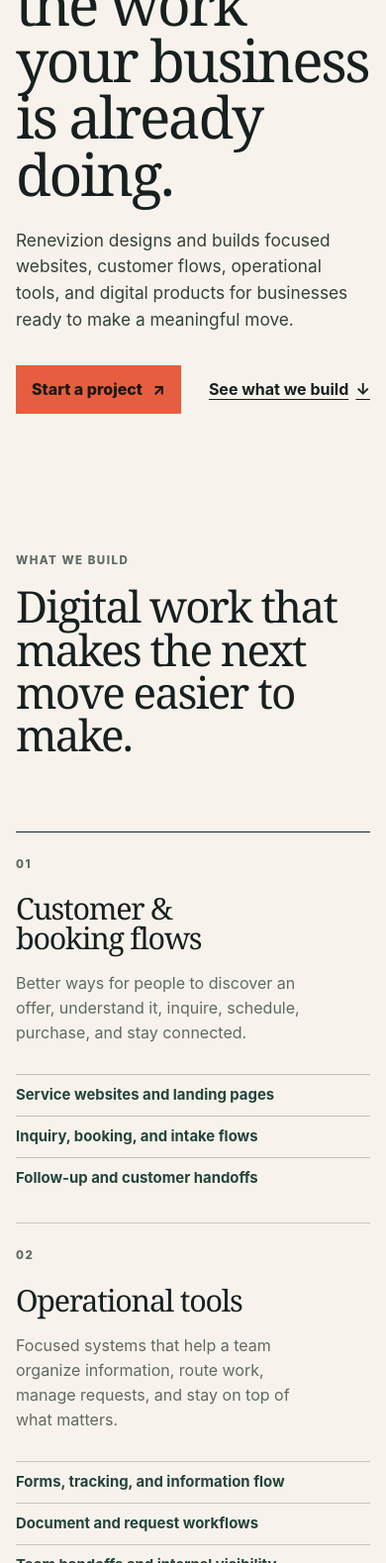
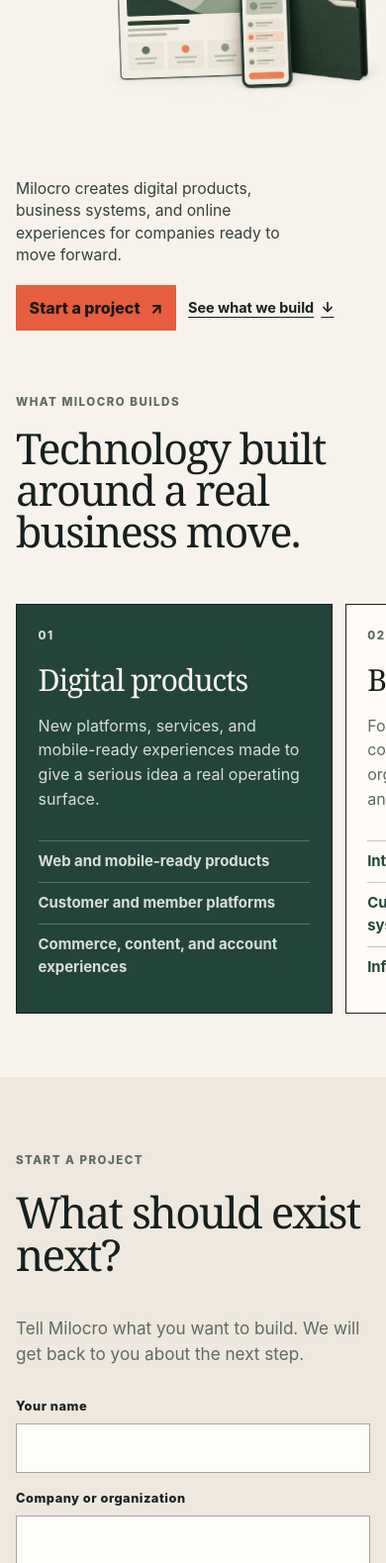
Before and after one commit to Renevizion/Renevizion.github.io, a plain HTML site: page index.html in a window 390 px wide. Shown: the part 339-1918 px from the top of the page at 99% size. Drawn offline with Linux system fonts and the light colour scheme.

Commit message:
Rebrand homepage as Milocro technology company

```diff
--- a/index.html
+++ b/index.html
@@ -3,10 +3,9 @@
 <head>
   <meta charset="utf-8">
   <meta name="viewport" content="width=device-width, initial-scale=1">
-  <meta name="description" content="Renevizion designs and builds focused websites, customer flows, operational tools, and digital products for businesses ready to make a meaningful move.">
+  <meta name="description" content="Milocro creates digital products, business systems, and online experiences for companies ready to move forward.">
   <meta name="theme-color" content="#f7f3ec">
-  <link rel="canonical" href="https://renevizion.github.io/">
-  <title>Renevizion — Digital Systems for Real Business Work</title>
+  <title>Milocro — Technology Company</title>
   <link rel="stylesheet" href="styles.css">
 </head>
 <body>
@@ -14,13 +13,12 @@
 
   <header class="site-header">
     <div class="shell nav-wrap">
-      <a class="brand" href="#top" aria-label="Renevizion home">
-        <span class="brand-mark">R</span>
-        <span>Rene<br>vizion</span>
+      <a class="brand" href="#top" aria-label="Milocro home">
+        <span class="brand-mark">M</span>
+        <span>Milo<br>cro</span>
       </a>
       <nav class="nav" aria-label="Primary navigation">
-        <a href="#build">What we build</a>
-        <a href="#fit">Where we help</a>
+        <a href="#build">What Milocro builds</a>
         <a class="nav-contact" href="#contact">Start a project <span aria-hidden="true">↗</span></a>
       </nav>
     </div>
@@ -28,11 +26,16 @@
 
   <main id="main">
     <section class="hero" id="top">
-      <div class="shell hero-grid hero-grid-single">
-        <div>
-          <p class="eyebrow">Renevizion · Digital Product &amp; Systems Studio</p>
-          <h1>Build a better system for the work your business is already doing.</h1>
-          <p class="hero-copy">Renevizion designs and builds focused websites, customer flows, operational tools, and digital products for businesses ready to make a meaningful move.</p>
+      <div class="shell hero-grid">
+        <div class="hero-intro">
+          <p class="eyebrow">Milocro · Technology Company</p>
+          <h1>Build what your next move needs.</h1>
+        </div>
+        <figure class="hero-art">
+          <img src="assets/renevizion-hero-studio.png" alt="Illustration of a website, customer interaction, and organized operational workspace">
+        </figure>
+        <div class="hero-details">
+          <p class="hero-copy">Milocro creates digital products, business systems, and online experiences for companies ready to move forward.</p>
           <div class="button-row">
             <a class="button button-primary" href="#contact">Start a project <span aria-hidden="true">↗</span></a>
             <a class="text-link" href="#build">See what we build <span aria-hidden="true">↓</span></a>
@@ -44,68 +47,39 @@
     <section class="section" id="build">
       <div class="shell">
         <div class="section-heading">
-          <p class="eyebrow">What we build</p>
-          <h2>Digital work that makes the next move easier to make.</h2>
+          <p class="eyebrow">What Milocro builds</p>
+          <h2>Technology built around a real business move.</h2>
         </div>
         <div class="service-grid">
           <article class="service-card">
             <p class="card-index">01</p>
-            <h3>Customer &amp; booking flows</h3>
-            <p>Better ways for people to discover an offer, understand it, inquire, schedule, purchase, and stay connected.</p>
+            <h3>Digital products</h3>
+            <p>New platforms, services, and mobile-ready experiences made to give a serious idea a real operating surface.</p>
             <ul>
-              <li>Service websites and landing pages</li>
-              <li>Inquiry, booking, and intake flows</li>
-              <li>Follow-up and customer handoffs</li>
+              <li>Web and mobile-ready products</li>
+              <li>Customer and member platforms</li>
+              <li>Commerce, content, and account experiences</li>
             </ul>
           </article>
           <article class="service-card">
             <p class="card-index">02</p>
-            <h3>Operational tools</h3>
-            <p>Focused systems that help a team organize information, route work, manage requests, and stay on top of what matters.</p>
+            <h3>Business systems</h3>
+            <p>Focused technology that gives a company a stronger way to organize work, move information, and keep momentum.</p>
             <ul>
-              <li>Forms, tracking, and information flow</li>
-              <li>Document and request workflows</li>
-              <li>Team handoffs and internal visibility</li>
+              <li>Internal tools and operating systems</li>
+              <li>Customer, booking, and intake systems</li>
+              <li>Information, requests, and handoffs</li>
             </ul>
           </article>
           <article class="service-card">
             <p class="card-index">03</p>
-            <h3>Products &amp; new offers</h3>
-            <p>Digital products, service extensions, and launch-ready experiences built to turn a serious idea into a useful first version.</p>
+            <h3>Digital experiences</h3>
+            <p>Websites and online paths that make an offer clearer, a next step easier, and a company more ready to be found.</p>
             <ul>
-              <li>Offer and product experience design</li>
-              <li>Prototypes and working first versions</li>
-              <li>Commerce, content, and launch paths</li>
+              <li>Websites and service platforms</li>
+              <li>Customer-facing paths and touchpoints</li>
+              <li>Launch-ready digital presence</li>
             </ul>
-          </article>
-        </div>
-      </div>
-    </section>
-
-    <section class="section focus-section" id="fit">
-      <div class="shell">
-        <div class="section-heading focus-heading">
-          <p class="eyebrow">Where we help</p>
-          <h2>For the business move that deserves better than a patch.</h2>
-        </div>
-        <div class="focus-grid">
-          <article class="focus-card active-card">
-            <div class="focus-card-topline">
-              <p class="card-index">Customer-facing</p>
-              <span class="status-dot">Make it easier to act</span>
-            </div>
-            <h3>Make the digital front door work harder.</h3>
-            <p class="product-subtitle">The offer needs a stronger way to get found, understood, and acted on.</p>
-            <p>We build the pages, paths, and touchpoints that help interest turn into a real next step.</p>
-          </article>
-          <article class="focus-card">
-            <div class="focus-card-topline">
-              <p class="card-index">Operational</p>
-              <span class="status-muted">Make the work easier to run</span>
-            </div>
-            <h3>Give the team a better system to work in.</h3>
-            <p class="product-subtitle">The work needs a clearer place for requests, information, decisions, and follow-through.</p>
-            <p>We build the focused tools and working flows that make a recurring process easier to run.</p>
           </article>
         </div>
       </div>
@@ -115,10 +89,10 @@
       <div class="shell contact-layout">
         <div>
           <p class="eyebrow">Start a project</p>
-          <h2>What would be worth making easier, clearer, or stronger?</h2>
+          <h2>What should exist next?</h2>
         </div>
         <div class="contact-actions">
-          <p>Tell us what you are trying to improve or build. We will get back to you about whether Renevizion is the right fit for the work.</p>
+          <p>Tell Milocro what you want to build. We will get back to you about the next step.</p>
           <form class="review-form" id="review-form" novalidate>
             <div class="form-row">
               <label for="inquiry-name">Your name</label>
@@ -133,11 +107,11 @@
               <input id="inquiry-email" name="email" type="email" autocomplete="email" required>
             </div>
             <div class="form-row form-row-wide">
-              <label for="inquiry-problem">What are you trying to improve or build?</label>
-              <textarea id="inquiry-problem" name="problem" rows="5" required placeholder="For example: a website that is not turning interest into inquiries, a manual process that is getting harder to run, or a new offer that needs a usable first version."></textarea>
+              <label for="inquiry-problem">What are you looking to build?</label>
+              <textarea id="inquiry-problem" name="problem" rows="5" required placeholder="A product, platform, system, or digital experience."></textarea>
             </div>
             <button class="button button-primary" type="submit">Start the conversation <span aria-hidden="true">↗</span></button>
-            <p class="form-note" id="form-note">This opens a pre-filled email to Renevizion. Your information stays on your device until you choose to send it.</p>
+            <p class="form-note" id="form-note">This opens a pre-filled email to Milocro. Your information stays on your device until you choose to send it.</p>
           </form>
         </div>
       </div>
@@ -146,8 +120,7 @@
 
   <footer class="site-footer">
     <div class="shell footer-wrap">
-      <p>© <span id="year">2026</span> Renevizion</p>
-      <p><a href="https://github.com/Renevizion" target="_blank" rel="noreferrer">GitHub</a> · Digital Product &amp; Systems Studio</p>
+      <p>© <span id="year">2026</span> Milocro · Technology Company</p>
     </div>
   </footer>
 
--- a/main.js
+++ b/main.js
@@ -20,15 +20,15 @@ document.addEventListener('DOMContentLoaded', () => {
     const company = String(fields.get('company') || '').trim();
     const email = String(fields.get('email') || '').trim();
     const situation = String(fields.get('problem') || '').trim();
-    const subject = 'Conversation with Renevizion' + (company ? ` — ${company}` : '');
+    const subject = 'Project inquiry for Milocro' + (company ? ` — ${company}` : '');
     const body = [
-      'Renevizion conversation',
+      'Milocro project inquiry',
       '',
       `Name: ${name}`,
       `Company / organization: ${company || 'Not provided'}`,
       `Email: ${email}`,
       '',
-      'What is on the table:',
+      'What they are looking to build:',
       situation,
     ].join('\n');
     const recipient = ['jasonmilord1216', 'gmail.com'].join('@');
--- a/styles.css
+++ b/styles.css
@@ -47,14 +47,16 @@ a:focus-visible, button:focus-visible { outline: 3px solid var(--accent); outlin
 .nav > a:not(.nav-contact):hover { color: var(--accent-dark); }
 .nav-contact { border-bottom: 1px solid var(--ink); padding-bottom: 2px; font-weight: 700; }
 
-.hero { padding: clamp(5.5rem, 11vw, 10.25rem) 0 4rem; }
-.hero-grid { display: grid; grid-template-columns: minmax(0, 1.55fr) minmax(240px, .55fr); gap: clamp(2rem, 8vw, 8rem); align-items: end; }
-.hero-grid-single { grid-template-columns: minmax(0, 1fr); }
-.hero-grid-single > div { max-width: 850px; }
+.hero { padding: clamp(5.25rem, 10vw, 8.75rem) 0 clamp(4.5rem, 8vw, 7rem); overflow: hidden; }
+.hero-grid { display: grid; grid-template-columns: minmax(0, 1.08fr) minmax(380px, .92fr); column-gap: clamp(1.5rem, 4vw, 4.5rem); row-gap: 1.3rem; align-items: center; }
+.hero-intro { grid-column: 1; grid-row: 1; position: relative; z-index: 1; }
+.hero-details { grid-column: 1; grid-row: 2; position: relative; z-index: 1; }
+.hero-art { grid-column: 2; grid-row: 1 / span 2; width: min(100%, 650px); margin: 0; justify-self: end; align-self: center; }
+.hero-art img { display: block; width: 123%; max-width: none; height: auto; transform: translate(5%, 1%); }
 .eyebrow, .card-index { margin: 0 0 1.3rem; color: var(--muted); font-size: .72rem; font-weight: 800; letter-spacing: .13em; text-transform: uppercase; }
 h1, h2, h3, p { margin-top: 0; }
 h1, h2, h3 { letter-spacing: -.04em; line-height: .98; }
-h1 { max-width: 850px; margin-bottom: 1.6rem; font-family: var(--serif); font-size: clamp(3.85rem, 8vw, 7.5rem); font-weight: 400; }
+h1 { max-width: 760px; margin-bottom: 1.6rem; font-family: var(--serif); font-size: clamp(3.65rem, 5.8vw, 6.5rem); font-weight: 400; }
 .hero-copy { max-width: 620px; margin-bottom: 2rem; color: #35403b; font-size: clamp(1.08rem, 1.6vw, 1.33rem); }
 .button-row { display: flex; align-items: center; flex-wrap: wrap; gap: 1.15rem 1.75rem; }
 .button { display: inline-flex; align-items: center; justify-content: center; gap: .65rem; min-height: 48px; padding: .75rem 1rem; text-decoration: none; font-weight: 800; }
@@ -126,13 +128,43 @@ h2 { margin-bottom: 1.25rem; font-family: var(--serif); font-size: clamp(2.75rem
   .nav-wrap { min-height: 72px; }
   .nav { gap: 1rem; font-size: .82rem; }
   .hero-grid, .approach-layout, .contact-layout { grid-template-columns: 1fr; }
+  .hero-grid { row-gap: 1.2rem; }
+  .hero-intro, .hero-details, .hero-art { grid-column: 1; grid-row: auto; }
+  .hero-art { width: min(88%, 560px); justify-self: end; margin: -1.25rem -1.5rem -.15rem 0; }
+  .hero-art img { width: 100%; transform: none; }
   .hero-note { max-width: 500px; }
   .section-heading { grid-template-columns: 1fr; row-gap: 1rem; }
   .section-heading .eyebrow, .section-heading h2, .section-heading > p:last-child { grid-column: 1; grid-row: auto; }
   .section-heading .eyebrow { margin-bottom: 0; }
-  .service-grid { grid-template-columns: 1fr; }
-  .service-card, .service-card + .service-card { min-height: unset; padding: 1.5rem 0; border-right: 0; border-bottom: 1px solid var(--rule); }
-  .service-card:last-child { border-bottom: 0; }
+  #build { overflow: hidden; }
+  #build .section-heading { margin-bottom: 2rem; }
+  .service-grid {
+    display: flex;
+    gap: .8rem;
+    overflow-x: auto;
+    overscroll-behavior-x: contain;
+    scroll-snap-type: x mandatory;
+    scrollbar-width: none;
+    margin-right: -1.5rem;
+    padding: 0 2.5rem 1rem 0;
+    border-top: 0;
+  }
+  .service-grid::-webkit-scrollbar { display: none; }
+  .service-card,
+  .service-card + .service-card {
+    flex: 0 0 min(76vw, 410px);
+    min-height: 390px;
+    padding: 1.4rem 1.35rem 1.55rem;
+    border: 1px solid var(--ink);
+    scroll-snap-align: start;
+    background: var(--card);
+  }
+  .service-card:first-child { background: var(--green); color: #f8f4ed; }
+  .service-card:first-child .card-index,
+  .service-card:first-child > p:not(.card-index),
+  .service-card:first-child ul { color: #d8e0d7; }
+  .service-card:first-child li { border-color: rgba(255,255,255,.24); }
+  .service-card:nth-child(3) { background: #f0cfc2; }
   .focus-grid { grid-template-columns: 1fr; }
   .focus-card { min-height: 320px; }
 }
@@ -142,8 +174,35 @@ h2 { margin-bottom: 1.25rem; font-family: var(--serif); font-size: clamp(2.75rem
   .nav-wrap { align-items: flex-start; padding: 1rem 0; }
   .nav { flex-wrap: wrap; justify-content: flex-end; gap: .45rem .9rem; max-width: 235px; }
   .nav-contact { display: none; }
-  .hero { padding-top: 4.35rem; }
-  h1 { font-size: clamp(3.2rem, 15vw, 5.3rem); }
+  .hero { min-height: 610px; padding: 3.15rem 0 0; }
+  .hero-grid { position: relative; display: block; min-height: 550px; }
+  .hero-intro { position: relative; width: 96%; z-index: 2; }
+  h1 { font-size: clamp(3rem, 13.25vw, 4.3rem); }
+  .hero-art {
+    position: absolute;
+    z-index: 1;
+    top: 9rem;
+    right: -2.3rem;
+    width: min(93%, 390px);
+    margin: 0;
+    transform: rotate(-2deg);
+  }
+  .hero-details {
+    position: absolute;
+    z-index: 2;
+    bottom: 0;
+    left: 0;
+    width: 100%;
+  }
+  .hero-copy { max-width: 295px; margin-bottom: 1.15rem; font-size: .98rem; line-height: 1.43; }
+  .button-row { flex-wrap: nowrap; gap: .75rem; }
+  .button { min-height: 46px; padding: .68rem .85rem; }
+  .text-link { white-space: nowrap; font-size: .9rem; }
+  .section { padding: 3.4rem 0 3rem; }
+  .section-heading h2 { font-size: clamp(2.45rem, 11vw, 3.5rem); }
+  .service-grid { margin-right: -1rem; padding-right: 2rem; }
+  .service-card,
+  .service-card + .service-card { flex-basis: min(82vw, 340px); min-height: 375px; }
   .statement .shell { display: block; }
   .statement p + p { margin-top: .35rem; }
   .focus-card h3 { margin-top: 2rem; }
```
Also changed, not shown: assets/renevizion-hero-studio.png (added).
